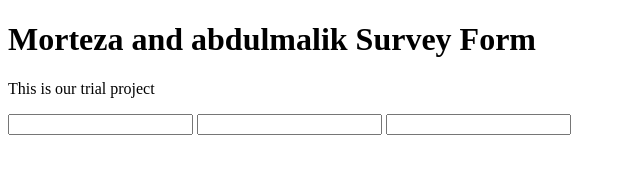
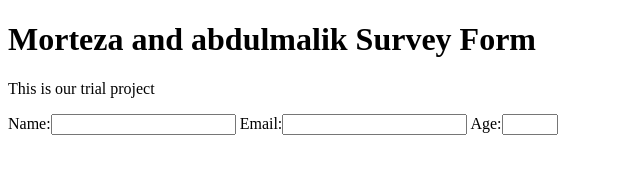
Before and after one commit to Morteza712/Morteza-Abdolmalek, a plain HTML site: page index.html in a window 1280 px wide. Shown: the whole page, without its empty margins (0-640 px from the left). Drawn offline with Linux system fonts and the light colour scheme.

Commit message:
Update index.html

```diff
--- a/index.html
+++ b/index.html
@@ -25,9 +25,9 @@
     <h1 id="title">Morteza and abdulmalik Survey Form</h1>
     <p id="description">This is our trial project</p>
     <form id="survey-form">
-      <input id="name" type="text" required>
-      <input id="email" type="email" required>
-      <input id="number" type="number">
+      <label id="name-lable">Name:<input id="name" type="text" required></label>
+      <label id="email-lable">Email:<input id="email" type="email" required></label>
+      <label id="number-lable">Age:<input id="number" type="number" min="18" max="90"></label>
     </form>
   </body>
 </html>
```
